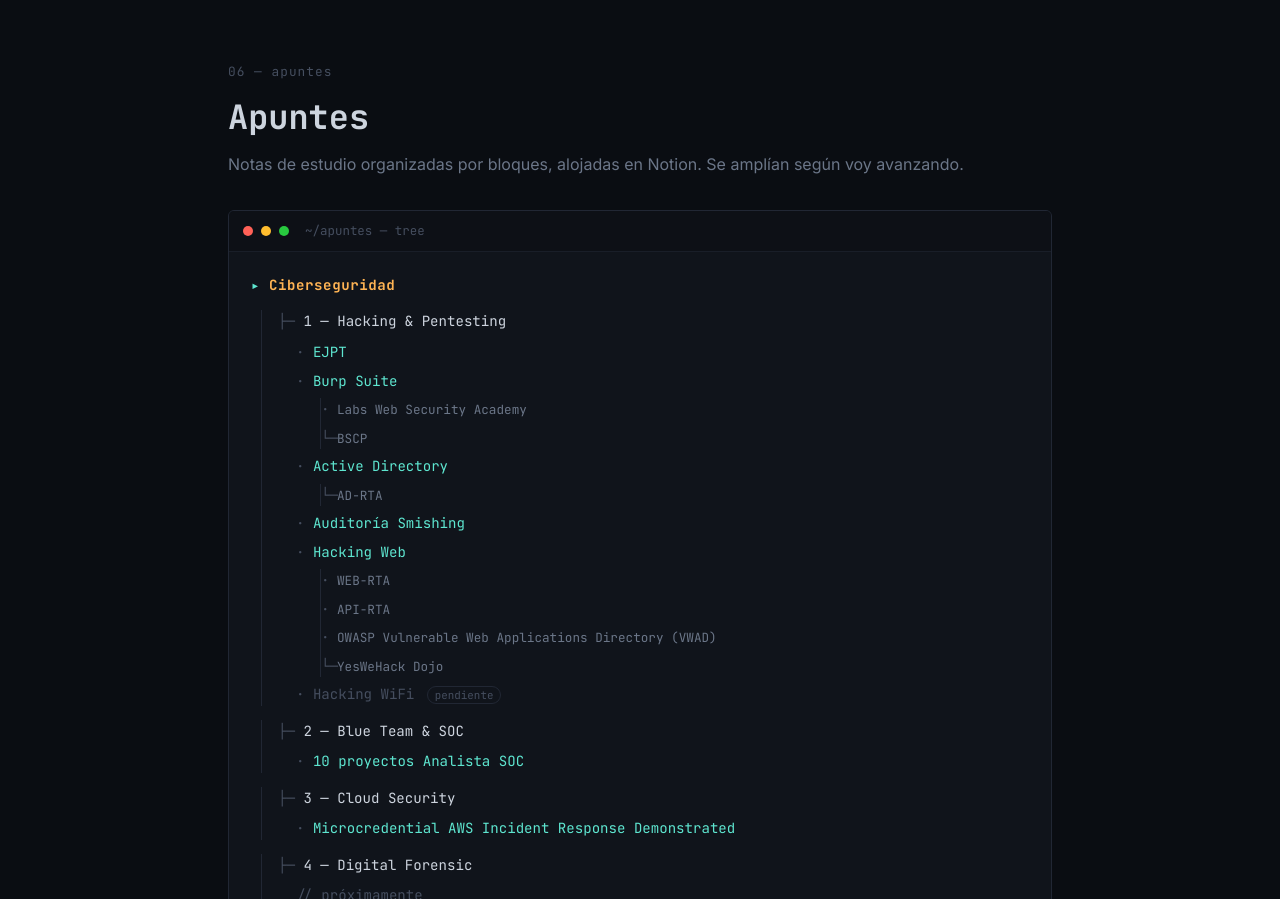
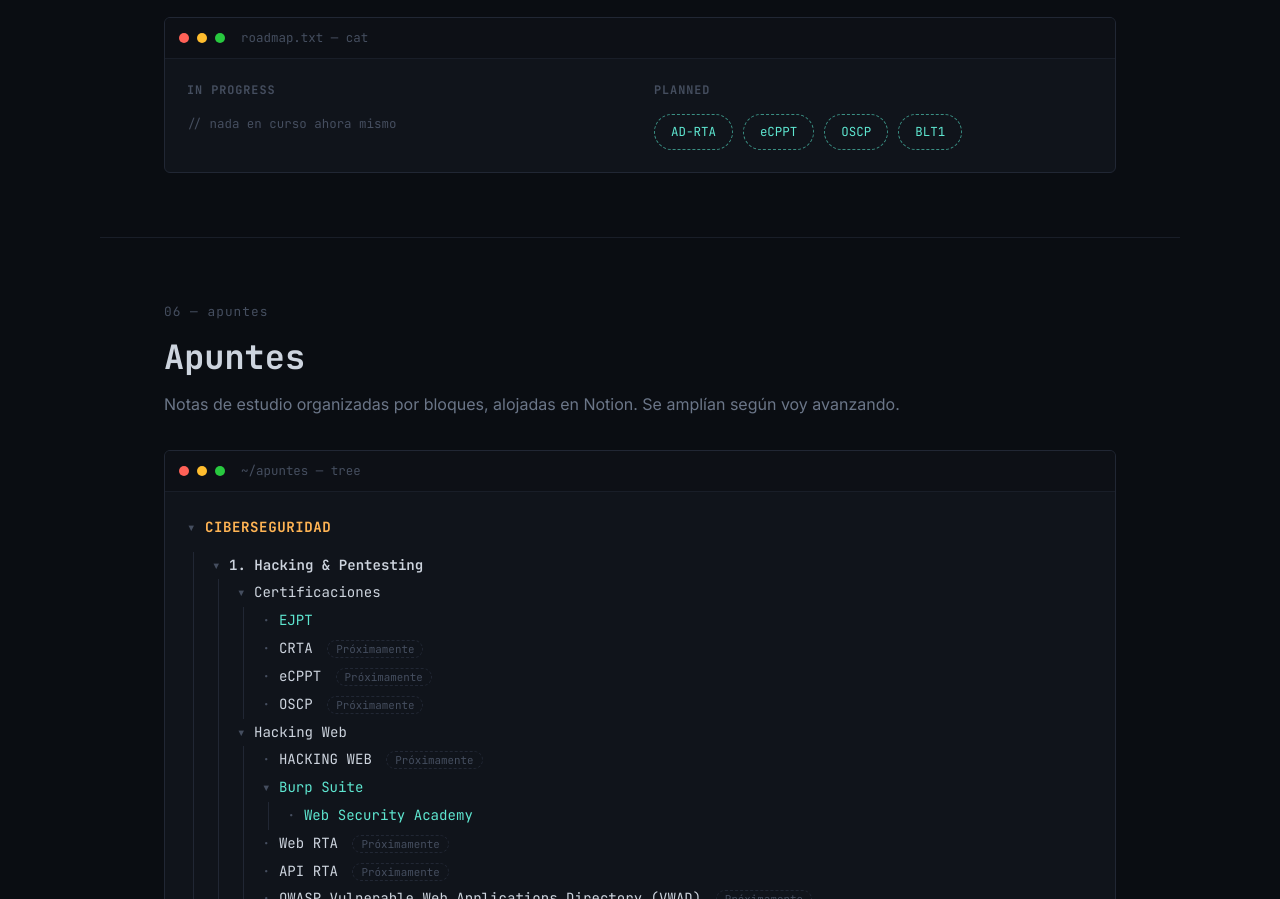
Before and after one commit to IsmaelBrea/portfolio, a plain HTML site: page index.html in a window 1280 px wide. Shown: the part 3248-4147 px from the top of the page. Drawn offline with Linux system fonts and the light colour scheme.

Commit message:
Actualización portfolio

```diff
--- a/css/style.css
+++ b/css/style.css
@@ -355,6 +355,47 @@ code {
 }
 .cert-card__meta .label { color: var(--text-faint); margin-right: 6px; }
 
+/* =========================================================
+   CERT ROADMAP — chapitas "in progress" / "planned"
+   (dentro de una .window, misma estructura que el resto del portfolio)
+   ========================================================= */
+.cert-roadmap-window { margin-top: 20px; }
+
+.cert-roadmap {
+  display: grid;
+  grid-template-columns: repeat(auto-fit, minmax(200px, 1fr));
+  gap: 28px;
+}
+.cert-roadmap__group h4 {
+  font-family: var(--font-mono);
+  font-size: 0.74rem;
+  letter-spacing: 0.08em;
+  text-transform: uppercase;
+  color: var(--text-faint);
+  margin: 0 0 14px;
+}
+.cert-chip-list { display: flex; flex-wrap: wrap; gap: 10px; }
+.cert-chip {
+  font-family: var(--font-mono);
+  font-size: 0.78rem;
+  padding: 7px 16px;
+  border-radius: 999px;
+  border: 1px dashed var(--border);
+  background: transparent;
+  color: var(--text-dim);
+  white-space: nowrap;
+}
+.cert-chip--progress { border-color: var(--accent-dim); color: var(--accent); }
+.cert-chip--planned  { border-color: var(--accent2-dim); color: var(--accent2); }
+.cert-roadmap__empty { font-family: var(--font-mono); font-size: 0.78rem; color: var(--text-faint); margin: 0; }
+
+.project-card--empty .window__body { display: flex; align-items: center; }
+.empty-pre {
+  font-family: var(--font-mono);
+  font-size: 0.82rem;
+  color: var(--text-faint);
+  line-height: 1.8;
+}
 
 /* =========================================================
    CTF STRIP
@@ -409,88 +450,53 @@ code {
 }
 
 /* =========================================================
-   NOTES TREE (apuntes)
+   NOTES TREE (apuntes) — árbol recursivo con ramas plegables
    ========================================================= */
-.notes-tree { font-family: var(--font-mono); font-size: 0.88rem; }
+.notes-tree { font-family: var(--font-mono); font-size: 0.88rem; line-height: 1.55; }
 
-.notes-category { margin-bottom: 28px; }
-.notes-category:last-child { margin-bottom: 0; }
-.notes-category__label {
-  display: block;
+.notes-node summary {
+  cursor: pointer;
+  list-style: none;
+  padding: 3px 0;
+}
+.notes-node summary::-webkit-details-marker { display: none; }
+.notes-node summary::before { content: "▾ "; color: var(--text-faint); }
+.notes-node:not([open]) > summary::before { content: "▸ "; }
+.notes-node summary:hover { color: var(--accent); }
+
+.notes-children {
+  margin-left: 6px;
+  padding-left: 18px;
+  border-left: 1px solid var(--border);
+}
+.notes-node--leaf { padding: 3px 0; }
+.notes-node--leaf::before { content: "· "; color: var(--text-faint); }
+
+/* niveles */
+.notes-node.depth-0 > summary {
   color: var(--accent);
   font-weight: 700;
   letter-spacing: 0.04em;
-  margin-bottom: 14px;
+  margin-bottom: 10px;
 }
-.notes-category__label::before { content: "▸ "; color: var(--accent2); }
+.notes-node.depth-1 { margin-bottom: 12px; }
+.notes-node.depth-1 > summary { color: var(--text); font-weight: 600; }
+.notes-node.depth-1.notes-node--leaf { color: var(--text); font-weight: 600; }
+.notes-node.depth-2 > summary { color: var(--text); }
+.notes-node.depth-3 > summary { color: var(--text-dim); }
 
-.notes-section {
-  margin: 0 0 14px 10px;
-  padding-left: 16px;
-  border-left: 1px solid var(--border);
-}
-.notes-section:last-child { margin-bottom: 0; }
-.notes-section__title {
-  display: block;
-  color: var(--text);
-  margin-bottom: 8px;
-}
-.notes-section__title::before { content: "├─ "; color: var(--text-faint); }
+.notes-tree a { color: var(--accent2); border-bottom: 1px solid transparent; }
+.notes-tree a:hover { border-color: var(--accent2); }
 
-.notes-links { list-style: none; margin: 0; padding: 0 0 0 18px; }
-.notes-links li { margin-bottom: 6px; }
-.notes-links li::before { content: "· "; color: var(--text-faint); }
-.notes-links a { color: var(--accent2); border-bottom: 1px solid transparent; }
-.notes-links a:hover { border-color: var(--accent2); }
-.notes-links__pending { color: var(--text-faint); }
 .notes-pending-tag {
   font-size: 0.68rem;
-  border: 1px solid var(--border);
+  border: 1px dashed var(--border);
   border-radius: 20px;
-  padding: 1px 7px;
-  margin-left: 4px;
+  padding: 1px 8px;
+  margin-left: 6px;
   color: var(--text-faint);
+  white-space: nowrap;
 }
-
-.notes-sublinks {
-  list-style: none;
-  margin: 6px 0 6px 24px;
-  padding-left: 16px;
-  border-left: 1px solid var(--border);
-}
-
-.notes-sublink-item {
-  position: relative;
-  margin: 5px 0;
-}
-
-.notes-sublink-item::before {
-  content: "├─";
-  position: absolute;
-  left: -16px;
-  color: var(--text-dim);
-}
-
-.notes-sublink-item:last-child::before {
-  content: "└─";
-}
-
-.notes-sublink {
-  color: var(--text-dim);
-  font-size: 0.9em;
-}
-
-.notes-sublinks a {
-  color: var(--text-dim);
-  font-size: 0.9em;
-  text-decoration: none;
-}
-
-.notes-sublinks a:hover {
-  color: var(--accent);
-}
-
-.notes-empty { color: var(--text-faint); margin: 0 0 0 18px; }
 
 /* =========================================================
    SCROLL REVEAL — aparición progresiva de bloques al hacer scroll
--- a/index.html
+++ b/index.html
@@ -86,7 +86,7 @@
   ├─ infraestructura  Vagrant, Packer, Kubernetes, Docker
   ├─ desarrollo       Java, Spring, Python, Django, React, Bash
   ├─ datos            Pandas, SQL, Talend, LaTeX
-  └─ seguridad        Criptografía, forense digital, SIEM, análisis de red
+  ├─ seguridad        Criptografía, forense digital, SIEM, análisis de red
   └─ pentesting       Metasploit, Burp Suite, Nmap, Wireshark, Hydra, John the Ripper
 
 <span class="accent">actualmente</span> aprendiendo pentesting y ciberseguridad defensiva,
@@ -273,7 +273,30 @@ ls: no se han encontrado archivos
 
   </div>
 
-
+  <div class="window reveal cert-roadmap-window">
+    <div class="window__bar">
+      <span class="dot dot--r"></span><span class="dot dot--y"></span><span class="dot dot--g"></span>
+      <span class="window__title">roadmap.txt — cat</span>
+    </div>
+    <div class="window__body">
+      <div class="cert-roadmap">
+        <div class="cert-roadmap__group">
+          <h4>In progress</h4>
+          <p class="cert-roadmap__empty">// nada en curso ahora mismo</p>
+        </div>
+        <div class="cert-roadmap__group">
+          <h4>Planned</h4>
+          <div class="cert-chip-list">
+            <span class="cert-chip cert-chip--planned">AD-RTA</span>
+            <span class="cert-chip cert-chip--planned">eCPPT</span>
+            <span class="cert-chip cert-chip--planned">OSCP</span>
+            <span class="cert-chip cert-chip--planned">BLT1</span>
+          </div>
+        </div>
+      </div>
+    </div>
+  </div>
+</section>
 
 <!-- NOTES -->
 <section class="section" id="notes">
--- a/js/script.js
+++ b/js/script.js
@@ -63,115 +63,132 @@ const CERTIFICATIONS = [
   },
 ];
 
-// apuntes: organizados por categoría → bloques → enlaces.
-// Para añadir uno nuevo, solo hay que tocar este array — el árbol de la
-// web y la terminal (cd/ls/cat) se generan solos a partir de él.
+// apuntes: árbol recursivo. Cada nodo = { name, url?, soon?, children? }
+//   · url      → enlaza a la página original (Notion u otra web)
+//   · soon     → true muestra la marca «Próximamente» (sin página todavía)
+//   · children → subramas (se pueden anidar sin límite)
+// Para añadir o mover algo solo hay que tocar este árbol: la web y la
+// terminal (cd/ls/cat) se generan solas a partir de él.
 const NOTES = [
-
   {
-    category: "Ciberseguridad",
-
-    sections: [
-
+    name: "CIBERSEGURIDAD",
+    children: [
       {
-        title: "1 — Hacking & Pentesting",
-
-        links: [
-
+        name: "1. Hacking & Pentesting",
+        children: [
           {
-            name: "EJPT",
-            url: "https://app.notion.com/p/EJPT-37bb8af95991809db957dffb79260e3f?pvs=21"
+            name: "Certificaciones",
+            children: [
+              { name: "EJPT", url: "https://app.notion.com/p/EJPT-37bb8af95991809db957dffb79260e3f" },
+              { name: "CRTA", soon: true },
+              { name: "eCPPT", soon: true },
+              { name: "OSCP", soon: true },
+            ],
           },
-
           {
-            name: "Burp Suite",
-            url: "https://app.notion.com/p/Burp-Suite-3bfb8af9599180b993dafa89d46f72a5?pvs=21",
-
-            sublinks: [
+            name: "Hacking Web",
+            children: [
+              { name: "HACKING WEB", soon: true },
               {
-                name: "Labs Web Security Academy"
+                name: "Burp Suite",
+                url: "https://app.notion.com/p/Burp-Suite-3bfb8af9599180b993dafa89d46f72a5",
+                children: [
+                  { name: "Web Security Academy", url: "https://app.notion.com/p/Web-Security-Academy-3e2b8af95991802c9066fc7055b29150?source=copy_link" },
+                ],
               },
-              {
-                name: "BSCP"
-              }
-            ]
+              { name: "Web RTA", soon: true },
+              { name: "API RTA", soon: true },
+              { name: "OWASP Vulnerable Web Applications Directory (VWAD)", soon: true },
+              { name: "YesWeHack Dojo", soon: true },
+            ],
           },
-
           {
             name: "Active Directory",
-            url: "https://app.notion.com/p/Active-Directory-3c5b8af959918089858ced3923134a6f?pvs=21",
-
-            sublinks: [
-              {
-                name: "AD-RTA"
-              }
-            ]
+            url: "https://app.notion.com/p/Active-Directory-3c5b8af959918089858ced3923134a6f",
+            children: [
+              { name: "AD-RTS", url: "https://app.notion.com/p/AD-RTS-3e2b8af9599180e39c4afab6b0c09a84" },
+            ],
           },
-
           {
-            name: "Auditoría Smishing",
-            url: "https://app.notion.com/p/AUDITOR-A-SMISHING-3bab8af9599180d4a4f9e80c0aaa8f14?pvs=21"
+            name: "Cumplimientos y normativas",
+            children: [
+              { name: "ENS (Esquema Nacional de Seguridad)", soon: true },
+            ],
           },
-
           {
-            name: "Hacking Web",
-            url: "https://app.notion.com/p/HACKING-WEB-3c9b8af9599180038b2cd42a48188dc4?pvs=21",
-
-            sublinks: [
-              {
-                name: "WEB-RTA"
-              },
-              {
-                name: "API-RTA"
-              },
-              {
-                name: "OWASP Vulnerable Web Applications Directory (VWAD)"
-              },
-              {
-                name: "YesWeHack Dojo"
-              }
-            ]
+            name: "Hacking WIFI",
+            children: [
+              { name: "HACKING WIFI", soon: true },
+            ],
           },
-
           {
-            name: "Hacking WiFi"
-          }
-
-        ]
+            name: "Inteligencia Artificial",
+            children: [
+              { name: "Pipeline de agentes de IA para Bug Bounty", url: "https://app.notion.com/p/Pipeline-de-agentes-de-IA-para-bug-bounty-419b8af959918096825ddcd9ef5baf1e" },
+            ],
+          },
+          {
+            name: "CTFs",
+            children: [
+              { name: "CTF Cibergal 2026", soon: true },
+            ],
+          },
+        ],
       },
-
       {
-        title: "2 — Blue Team & SOC",
-
-        links: [
+        name: "2. Blue Team & SOC",
+        children: [
+          { name: "Cybersecurity Home Lab: 10 proyectos Analista SOC", url: "https://app.notion.com/p/Cybersecurity-Home-Lab-10-proyectos-Analista-SOC-3c7b8af95991800eb5f9de0ffc74a75f" },
+          { name: "Auditoría Smishing", soon: true },
           {
-            name: "10 proyectos Analista SOC",
-            url: "https://app.notion.com/p/10-proyectos-Analista-SOC-3c7b8af95991800eb5f9de0ffc74a75f?pvs=21"
-          }
-        ]
+            name: "Spoofing",
+            children: [
+              { name: "SPOOFING", soon: true },
+              { name: "SPOOFING CORREO", url: "https://app.notion.com/p/SPOOFING-CORREO-3eab8af959918025bea5f99340b37b87" },
+            ],
+          },
+        ],
       },
-
       {
-        title: "3 — Cloud Security",
-
-        links: [
+        name: "3. Cloud Security",
+        children: [
+          { name: "Microcredential AWS Incident Response Demonstrated", soon: true },
+        ],
+      },
+      {
+        name: "4. Digital Forensic",
+        children: [
+          { name: "CCFA", url: "https://app.notion.com/p/CCFA-3c8b8af95991806fb151e728abef58e1" },
+          { name: "04_Informatica_Forense_v4.6.pdf", soon: true },
+          { name: "Autopsy", soon: true },
+        ],
+      },
+      {
+        name: "5. Análisis de datos",
+        children: [
+          { name: "SQL Analítico", url: "https://app.notion.com/p/SQL-Anal-tico-3f5b8af9599180039472cbf3439093c3" },
+        ],
+      },
+      {
+        name: "6. IoT",
+        children: [
           {
-            name: "Microcredential AWS Incident Response Demonstrated",
-            url: "https://app.notion.com/p/Microcredential-AWS-Incident-Response-Demonstrated-3c5b8af9599180a18df8ecd64b54d8e1?pvs=21"
-          }
-        ]
+            name: "6.1 Móviles",
+            children: [
+              { name: "Información seguridad/privacidad móvil", soon: true },
+            ],
+          },
+          {
+            name: "6.2 Cámaras",
+            children: [
+              { name: "argosatlas.com", soon: true },
+            ],
+          },
+        ],
       },
-
-      {
-        title: "4 — Digital Forensic",
-
-        links: []
-
-      }
-
-    ]
-  }
-
+      { name: "7. Curiosidades / Proyectos personales", children: [] },
+    ],
+  },
 ];
 
 // ============================================================
@@ -240,93 +257,31 @@ if (menuBtn) {
 // ============================================================
 // RENDER de "apuntes" — construye el árbol visual a partir de NOTES
 // ============================================================
-// ============================================================
-// RENDER de "apuntes" — construye el árbol visual a partir de NOTES
-// ============================================================
 (function renderNotesTree() {
   const el = document.getElementById("notesTree");
   if (!el) return;
 
-  el.innerHTML = NOTES.map(cat => `
-    <div class="notes-category">
+  const label = (node) => {
+    const name = escapeHtml(node.name);
+    const text = node.url
+      ? `<a href="${node.url}" target="_blank" rel="noopener">${name}</a>`
+      : name;
+    return node.soon ? `${text} <span class="notes-pending-tag">Próximamente</span>` : text;
+  };
 
-      <span class="notes-category__label">
-        ${escapeHtml(cat.category)}
-      </span>
+  const nodeHTML = (node, depth) => {
+    const kids = node.children || [];
+    const cls = `notes-node depth-${Math.min(depth, 3)}`;
+    if (kids.length) {
+      return `<details class="${cls} notes-node--group" open>
+        <summary>${label(node)}</summary>
+        <div class="notes-children">${kids.map(k => nodeHTML(k, depth + 1)).join("")}</div>
+      </details>`;
+    }
+    return `<div class="${cls} notes-node--leaf">${label(node)}</div>`;
+  };
 
-      ${cat.sections.map(sec => `
-        <div class="notes-section">
-
-          <span class="notes-section__title">
-            ${escapeHtml(sec.title)}
-          </span>
-
-          ${
-            sec.links.length
-              ? `
-                <ul class="notes-links">
-
-                  ${sec.links.map(l => `
-                    <li class="notes-link-item">
-
-                      ${
-                        l.url
-                          ? `
-                            <a href="${l.url}" target="_blank" rel="noopener">
-                              ${escapeHtml(l.name)}
-                            </a>
-                          `
-                          : `
-                            <span class="notes-links__pending">
-                              ${escapeHtml(l.name)}
-                              <span class="notes-pending-tag">pendiente</span>
-                            </span>
-                          `
-                      }
-
-                      ${
-                        l.sublinks && l.sublinks.length
-                          ? `
-                            <ul class="notes-sublinks">
-
-                              ${l.sublinks.map(sub => `
-                                <li class="notes-sublink-item">
-
-                                  ${
-                                    sub.url
-                                      ? `
-                                        <a href="${sub.url}" target="_blank" rel="noopener">
-                                          ${escapeHtml(sub.name)}
-                                        </a>
-                                      `
-                                      : `
-                                        <span class="notes-sublink">
-                                          ${escapeHtml(sub.name)}
-                                        </span>
-                                      `
-                                  }
-
-                                </li>
-                              `).join("")}
-
-                            </ul>
-                          `
-                          : ""
-                      }
-
-                    </li>
-                  `).join("")}
-
-                </ul>
-              `
-              : `<p class="notes-empty">// próximamente</p>`
-          }
-
-        </div>
-      `).join("")}
-
-    </div>
-  `).join("");
+  el.innerHTML = NOTES.map(n => nodeHTML(n, 0)).join("");
 })();
 
 // ============================================================
@@ -379,6 +334,7 @@ Stack:
   Desarrollo: Java, Spring, Python, Django, React, Bash
   Datos: Pandas, SQL, Talend, LaTeX
   Seguridad: criptografía, forense digital, SIEM, análisis de red
+  Pentesting: Metasploit, Burp Suite, Nmap, Wireshark, Hydra, John the Ripper
 
 Actualmente:
 Aprendiendo pentesting y ciberseguridad defensiva,
@@ -428,24 +384,31 @@ CERTIFICATIONS.forEach((c, i) => {
   FS["/certificaciones/cert-" + (i + 1) + ".txt"] = { type: "file", content: lines.join("\n"), url: c.url };
 });
 
-// /apuntes se genera solo a partir de NOTES: categoría → bloque → enlace
-FS["/apuntes"] = { type: "dir", children: NOTES.map(cat => slugify(cat.category)) };
-NOTES.forEach(cat => {
-  const catPath = "/apuntes/" + slugify(cat.category);
-  FS[catPath] = { type: "dir", children: cat.sections.map(sec => slugify(sec.title)) };
-  cat.sections.forEach(sec => {
-    const secPath = catPath + "/" + slugify(sec.title);
-    FS[secPath] = {
-      type: "dir",
-      children: sec.links.length ? sec.links.map(l => slugify(l.name) + ".txt") : []
-    };
-    sec.links.forEach(link => {
-      FS[secPath + "/" + slugify(link.name) + ".txt"] = link.url
-        ? { type: "file", content: `${link.name}\nenlace: ${link.url}`, url: link.url }
-        : { type: "file", content: `${link.name}\n(apuntes pendientes de subir)` };
-    });
+// /apuntes se genera solo a partir del árbol NOTES (recursivo)
+function buildNotesFS(nodes, parentPath) {
+  const names = [];
+  nodes.forEach(node => {
+    const slug = slugify(node.name);
+    if (Array.isArray(node.children)) {
+      const path = parentPath + "/" + slug;
+      const kidNames = buildNotesFS(node.children, path);
+      if (node.url) {
+        FS[path + "/index.txt"] = { type: "file", content: `${node.name}\nenlace: ${node.url}`, url: node.url };
+        kidNames.unshift("index.txt");
+      }
+      FS[path] = { type: "dir", children: kidNames };
+      names.push(slug);
+    } else {
+      const file = slug + ".txt";
+      FS[parentPath + "/" + file] = node.url
+        ? { type: "file", content: `${node.name}\nenlace: ${node.url}`, url: node.url }
+        : { type: "file", content: node.soon ? `${node.name}\n(próximamente)` : node.name };
+      names.push(file);
+    }
   });
-});
+  return names;
+}
+FS["/apuntes"] = { type: "dir", children: buildNotesFS(NOTES, "/apuntes") };
 
 function resolvePath(base, target) {
   if (!target || target === "~") return "/";
```
